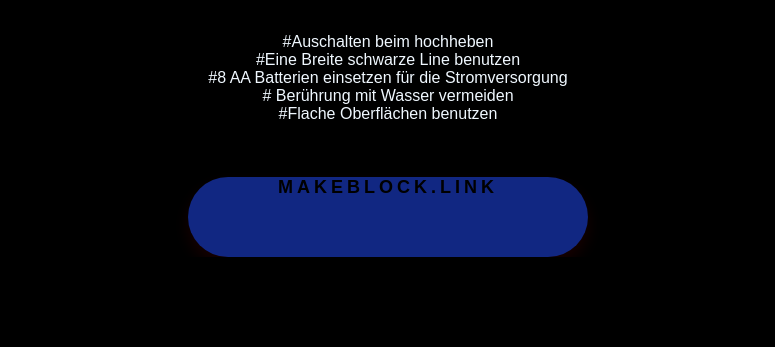
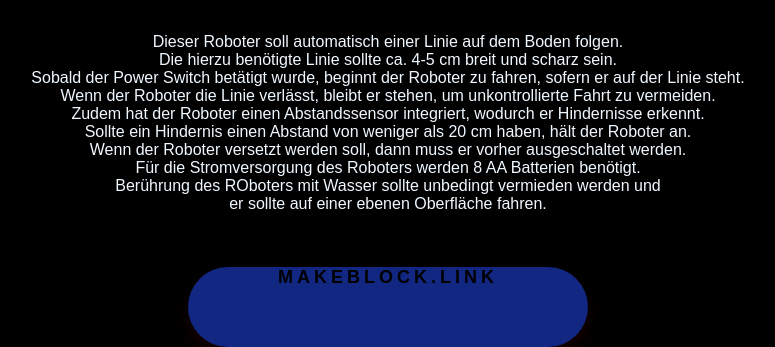
Before and after one commit to AntlWeiss/README-ERRICH, a plain HTML site: page index.html in a window 1280 px wide. Shown: the part 903-1250 px from the top of the page, without its empty margins (252-1027 px from the left). Before the commit the page ends 1160 px from the top, so only its background shows below. Drawn offline with Linux system fonts and the light colour scheme.

Commit message:
Ausführlichere Beschreibung

```diff
--- a/index.html
+++ b/index.html
@@ -30,13 +30,16 @@
     <br>
         <div>
             <p>
-                #Auschalten beim hochheben <br>
-                #Eine Breite schwarze Line benutzen<br>
-                #8 AA Batterien einsetzen für die Stromversorgung<br>
-                # Berührung mit Wasser vermeiden <br>
-                #Flache Oberflächen benutzen
-
-
+                Dieser Roboter soll automatisch einer Linie auf dem Boden folgen. <br>
+                Die hierzu benötigte Linie sollte ca. 4-5 cm breit und scharz sein.<br>
+                Sobald der Power Switch betätigt wurde, beginnt der Roboter zu fahren, sofern er auf der Linie steht.<br>
+                Wenn der Roboter die Linie verlässt, bleibt er stehen, um unkontrollierte Fahrt zu vermeiden.<br>
+                Zudem hat der Roboter einen Abstandssensor integriert, wodurch er Hindernisse erkennt.<br>
+                Sollte ein Hindernis einen Abstand von weniger als 20 cm haben, hält der Roboter an.<br>
+                Wenn der Roboter versetzt werden soll, dann muss er vorher ausgeschaltet werden.<br>
+                Für die Stromversorgung des Roboters werden 8 AA Batterien benötigt.<br>
+                Berührung des ROboters mit Wasser sollte unbedingt vermieden werden und <br>
+                er sollte auf einer ebenen Oberfläche fahren.<br>
             </p>
         </div>
    <br>
```
